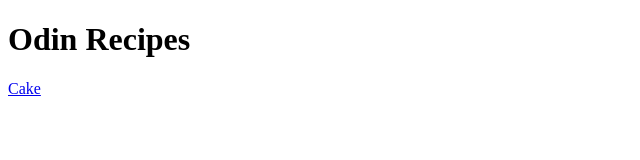
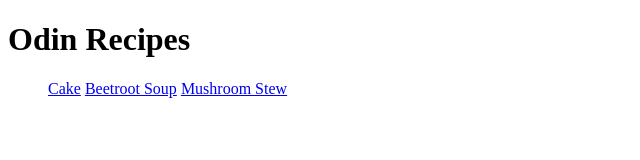
Before and after one commit to EdtheEgghead/odin-recipes, a plain HTML site: page index.html in a window 1280 px wide. Shown: the whole page, without its empty margins (0-640 px from the left). Drawn offline with Linux system fonts and the light colour scheme.

Commit message:
Add beetrootstew.html and mushroomstew.html as well as link them to index.html

```diff
--- a/index.html
+++ b/index.html
@@ -6,6 +6,10 @@
   </head>
   <body>
     <h1>Odin Recipes</h1>
-    <a href="./recipes/cake.html">Cake</a>
+    <ul>
+      <a href="./recipes/cake.html">Cake</a>
+      <a href="./recipes/beetrootsoup.html">Beetroot Soup</a>
+      <a href="./recipes/mushroomstew.html">Mushroom Stew</a>
+    </ul>
   </body>
 </html>
```
Also changed, not shown: recipes/beetrootsoup.html (added), recipes/mushroomstew.html (added).
